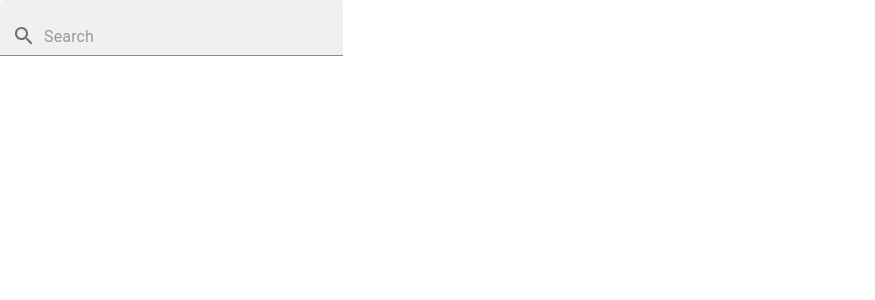
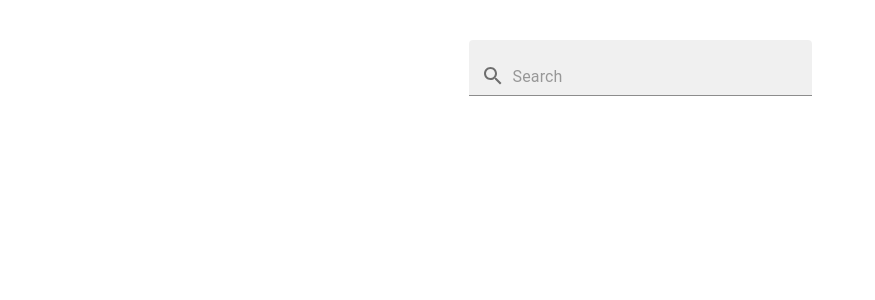
Before and after one commit to AlexeyZheryakov/Autocomplete, a React (Create React App) app: page / in a window 1280 px wide. Shown: the top 300 px of the page, without its empty margins (0-875 px from the left). Built offline with nearby package versions, Linux system fonts and the light colour scheme.

Commit message:
position completed

```diff
--- a/src/Api/Users.ts
+++ b/src/Api/Users.ts
@@ -3,6 +3,7 @@ import axios from 'axios';
 export interface IUser {
   id: number;
   name: string;
+  email: string;
 }
 
 export interface IPhoto {
@@ -10,9 +11,15 @@ export interface IPhoto {
   url: string;
 }
 
+const delay = (ms: number) => new Promise((resolve) => setTimeout(resolve, ms)); //таймаут для того что бы увидеть прелоадер
+
 const UsersApi = {
-  getUsers: () => axios.get<Array<IUser>>('https://jsonplaceholder.typicode.com/users'),
-  getPhoto: (id: number) => axios.get<IPhoto>(`https://jsonplaceholder.typicode.com/photos/${id}`),
+  getUsers: async () => {
+    await delay(1500);
+    const response = await axios.get<Array<IUser>>(`${process.env.REACT_APP_API_URL}/users`);
+    return response;
+  },
+  getPhoto: (id: number) => axios.get<IPhoto>(`${process.env.REACT_APP_API_URL}/photos/${id}`),
 };
 
 export default UsersApi;
--- a/src/App.tsx
+++ b/src/App.tsx
@@ -10,15 +10,10 @@ interface IUsersWithPhoto extends IUser {
 }
 
 const App = observer(() => {
-  const [currentUser, setCurrentUser] = React.useState('');
-  const options: Array<IUsersWithPhoto> = state.users.map((user) => {
-    return { ...user, photoUrl: state.photos[user.id] };
-  });
+  const timeOut = React.useRef<ReturnType<typeof setTimeout> | undefined>();
+  const options: Array<IUsersWithPhoto> = state.users.map((user) => ({ ...user, photoUrl: state.photos[user.id] }));
   const getUsers = () => {
-    if (!state.users.length) {
     state.setIsLoading(true);
-      setTimeout(
-        () =>
     UsersApi.getUsers().then((usersResponse) => {
       const { data: usersData } = usersResponse;
       state.setIsLoading(false);
@@ -26,18 +21,20 @@ const App = observer(() => {
       for (const user of usersData) {
         UsersApi.getPhoto(user.id).then((photoResponse) => state.addPhotos(photoResponse.data));
       }
-          }),
-        1500
-      );
-    }
+    });
   };
   const handleChange = (value: string) => {
-    setCurrentUser(value);
+    if (timeOut.current) {
+      clearTimeout(timeOut.current);
+    }
+    state.setCurrentUser(value);
+    timeOut.current = setTimeout(() => {
       getUsers();
+    }, 500);
   };
   return (
     <>
-      <Autocomplete onChange={handleChange} value={currentUser} options={options} isLoading={state.isLoading} />
+      <Autocomplete onChange={handleChange} value={state.currentUser} options={options} isLoading={state.isLoading} />
     </>
   );
 });
--- a/src/Components/Autocomplete/index.tsx
+++ b/src/Components/Autocomplete/index.tsx
@@ -1,5 +1,5 @@
 import React from 'react';
-import CircularProgress from '@mui/material/CircularProgress';
+import './style.css';
 import TextField from '@mui/material/TextField';
 import SearchIcon from '@mui/icons-material/Search';
 import InputAdornment from '@mui/material/InputAdornment';
@@ -15,6 +15,7 @@ interface IOption {
   id: number;
   name: string;
   photoUrl: string;
+  email: string;
 }
 
 interface IAutocomplete {
@@ -29,17 +30,24 @@ const Autocomplete: React.FC<IAutocomplete> = ({ onChange: handleChange, value,
   const onChange = (e: React.ChangeEvent<HTMLInputElement>) => {
     handleChange(e.target.value);
   };
-  const handleBlur = () => setIsOpen(!isOpen);
-  const handleCLick = (userName: string) => () => handleChange(userName);
-
+  const handleBlur = () => setTimeout(() => setIsOpen(false), 200);
+  const handleCLick = (val: string) => () => handleChange(val);
+  const handleFocus = () => setIsOpen(true);
   return (
-    <>
+    <Box
+      sx={{
+        width: '343px',
+        position: 'relative',
+        margin: '0 auto',
+      }}
+    >
       <TextField
+        onFocus={handleFocus}
         onBlur={handleBlur}
         value={value}
         onChange={onChange}
         placeholder="Search"
-        sx={{ width: '343px' }}
+        sx={{ paddingTop: '40px', width: '100%' }}
         variant="filled"
         InputProps={{
           startAdornment: (
@@ -49,30 +57,36 @@ const Autocomplete: React.FC<IAutocomplete> = ({ onChange: handleChange, value,
           ),
         }}
       />
+      <Box
+        sx={{
+          width: '100%',
+          position: 'absolute',
+          left: '0',
+          top: '96px',
+        }}
+      >
         {isLoading && (
           <Box
             sx={{
               width: '100%',
               maxWidth: '343px',
               height: '222px',
-            bgcolor: 'background.paper',
-            position: 'relative',
+              display: 'flex',
+              justifyContent: 'center',
+              alignItems: 'center',
             }}
           >
-          <CircularProgress
-            sx={{
-              position: 'absolute',
-              top: 'calc(50% - 36px)',
-              left: 'calc(50% - 36px)',
-            }}
-            size="72px"
-          />
+            <div className="loader">
+              <img src="../Autocomplete/image/preloader.svg" alt="" />
+            </div>
           </Box>
         )}
-      <List dense sx={{ width: '100%', maxWidth: '343px', bgcolor: 'background.paper' }}>
+        {isOpen && !isLoading && (
+          <List dense sx={{ width: '100%' }}>
             {options
               .filter(
-            (option: IOption) => option.name.toLowerCase().includes(value.toLocaleLowerCase()) && option.name !== value
+                (option: IOption) =>
+                  option.name.toLowerCase().includes(value.toLocaleLowerCase()) && option.name !== value
               )
               .map((option: IOption) => {
                 return (
@@ -81,13 +95,15 @@ const Autocomplete: React.FC<IAutocomplete> = ({ onChange: handleChange, value,
                       <ListItemAvatar>
                         <Avatar alt={`${option.id}`} src={option.photoUrl} />
                       </ListItemAvatar>
-                  <ListItemText primary={option.name} />
+                      <ListItemText primary={option.name} secondary={option.email} />
                     </ListItemButton>
                   </ListItem>
                 );
               })}
           </List>
-    </>
+        )}
+      </Box>
+    </Box>
   );
 };
 
--- /dev/null
+++ b/src/Components/Autocomplete/style.css
@@ -0,0 +1,12 @@
+.loader {
+    background: url('../Autocomplete/image/preloader.png') no-repeat;
+    width: 72px;
+    height: 72px;
+    animation: loader 1.3s linear infinite;
+}
+
+@keyframes loader {
+    100% {
+        transform: rotate(360deg);
+    }
+}
--- a/src/store/index.ts
+++ b/src/store/index.ts
@@ -9,6 +9,8 @@ class State {
   users: Array<IUser> = [];
 
   photos: IPhotos = {};
+
+  currentUser: string = '';
 
   isLoading: boolean = false;
 
@@ -27,6 +29,10 @@ class State {
   addPhotos(photo: IPhoto) {
     this.photos = { ...this.photos, [photo.id]: photo.url };
   }
+
+  setCurrentUser(currentUser: string) {
+    this.currentUser = currentUser;
+  }
 }
 
 export default new State();
```
Also changed, not shown: src/Components/Autocomplete/image/preloader.png (added), 1 other file (tests, documents, lock files or other folders). Lines whose indentation alone changed are shown as unchanged.
